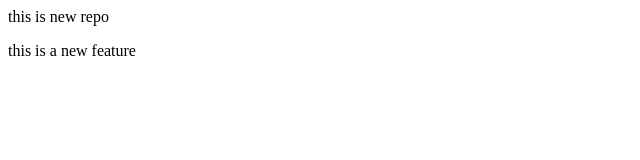
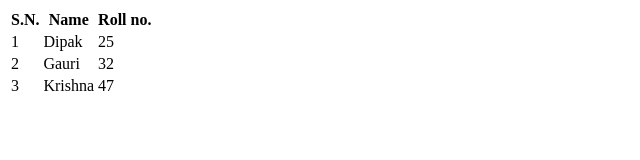
Before and after one commit to DipakGavhane/LocalRepo, a plain HTML site: page index.html in a window 1280 px wide. Shown: the whole page, without its empty margins (0-640 px from the left). Drawn offline with Linux system fonts and the light colour scheme.

Commit message:
html file modified

```diff
--- a/index.html
+++ b/index.html
@@ -1,2 +1,32 @@
-<p>this is new repo</p>
-<p>this is a new feature</p>
+<!DOCTYPE html>
+<html lang="en">
+<head>
+    <meta charset="UTF-8">
+    <meta name="viewport" content="width=device-width, initial-scale=1.0">
+    <title>HTML tables</title>
+</head>
+<body>
+    <table>
+        <tr>
+            <th>S.N.</th>
+            <th>Name</th>
+            <th>Roll no.</th>
+        </tr>
+        <tr>
+            <td>1</td>
+            <td>Dipak</td>
+            <td>25</td>
+        </tr>
+        <tr>
+            <td>2</td>
+            <td>Gauri</td>
+            <td>32</td>
+        </tr>
+        <tr>
+            <td>3</td>
+            <td>Krishna</td>
+            <td>47</td>
+        </tr>
+    </table>
+</body>
+</html>
```
